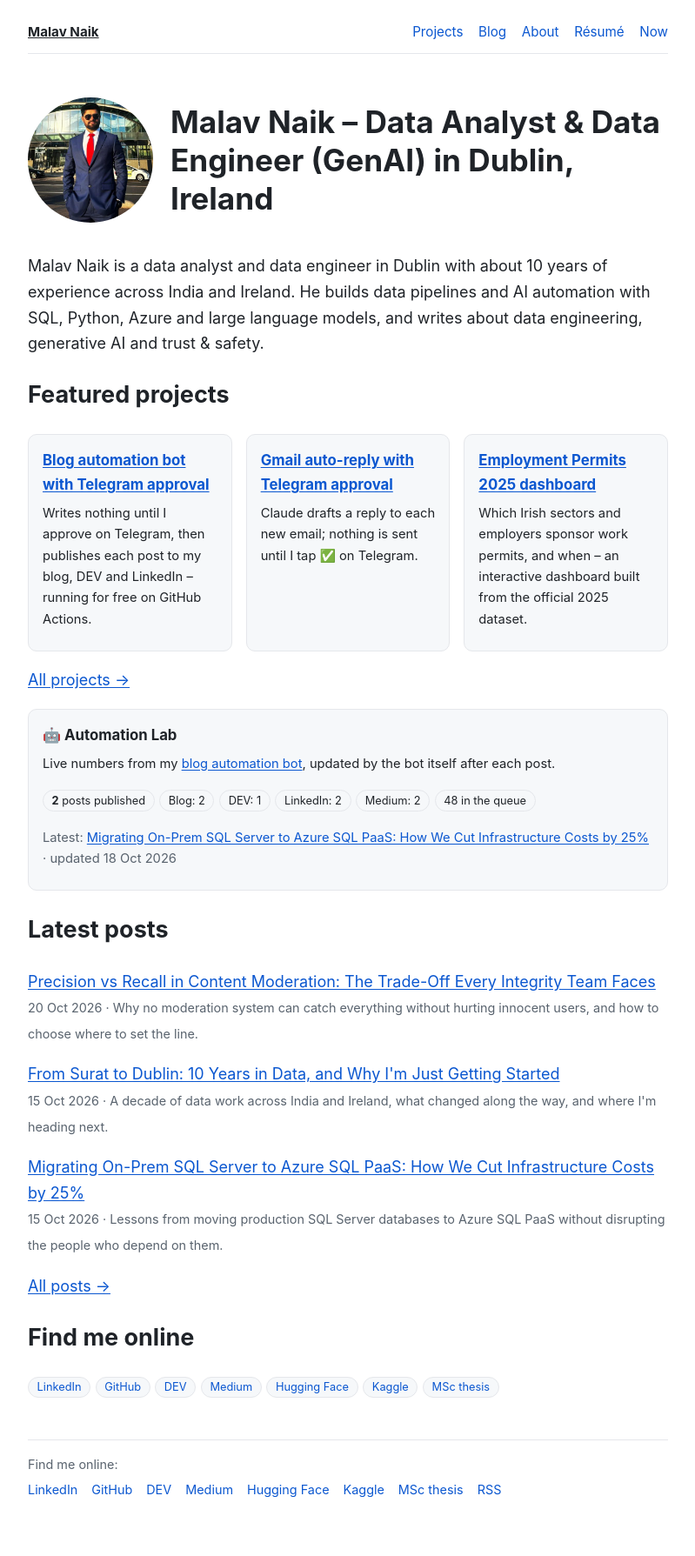
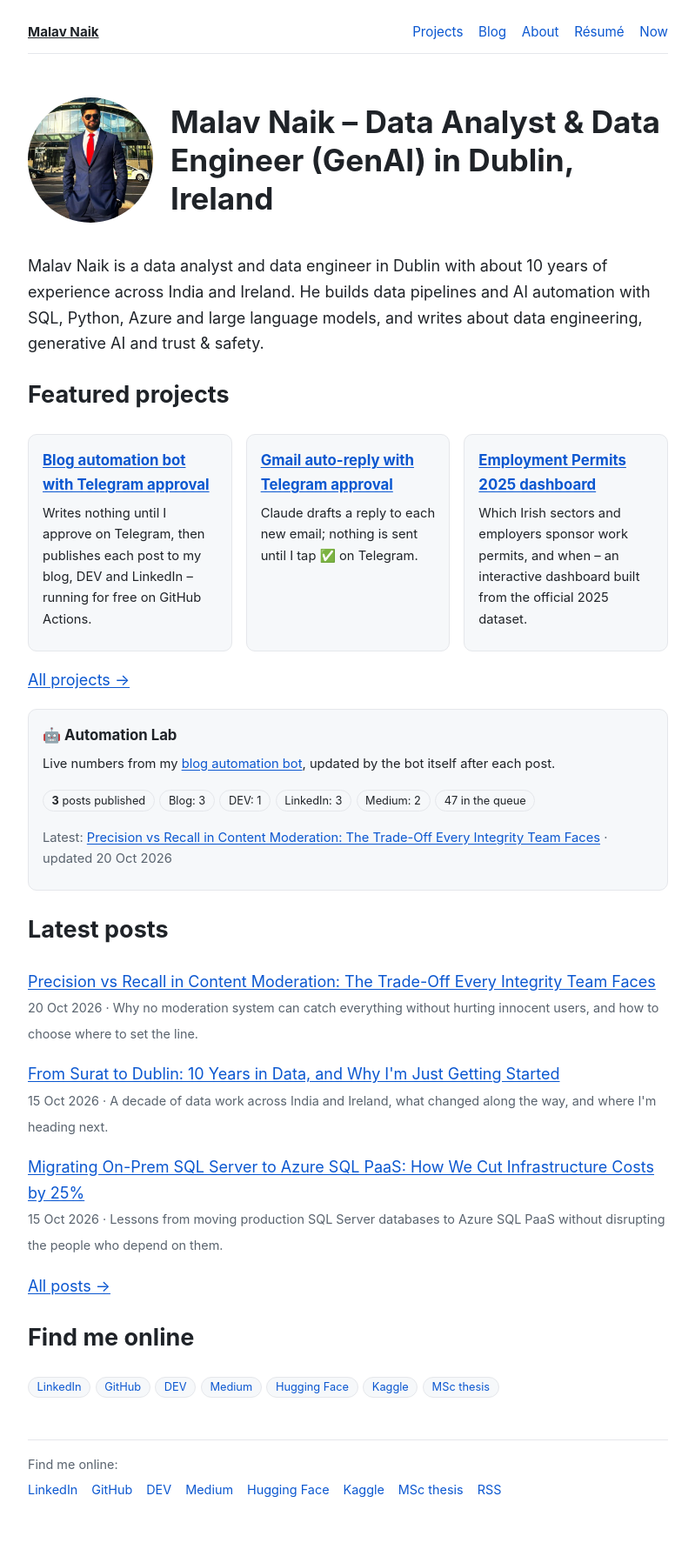
Before and after one commit to malavnaik99/malavnaik99.github.io, a Jekyll site: the page built from index.md, in a window 1280 px wide. Shown: the whole page at 87% size, without its empty margins (240-1039 px from the left). Built offline with Jekyll 4.4.1, drawn with Linux system fonts in a browser that asks for light colours.

Commit message:
Automation Lab: update numbers

```diff
--- a/_data/automation.json
+++ b/_data/automation.json
@@ -1,15 +1,15 @@
 {
- "posts_published": 2,
- "posts_queued": 48,
+ "posts_published": 3,
+ "posts_queued": 47,
  "platforms": {
-  "Blog": 2,
+  "Blog": 3,
   "DEV": 1,
-  "LinkedIn": 2,
+  "LinkedIn": 3,
   "Medium": 2
  },
  "last_post": {
-  "title": "Migrating On-Prem SQL Server to Azure SQL PaaS: How We Cut Infrastructure Costs by 25%",
-  "url": "https://malavnaik99.github.io/blog/azure-sql-migration-25-percent/"
+  "title": "Precision vs Recall in Content Moderation: The Trade-Off Every Integrity Team Faces",
+  "url": "https://malavnaik99.github.io/blog/precision-recall-content-moderation/"
  },
- "updated": "2026-10-18"
+ "updated": "2026-10-20"
 }
```
